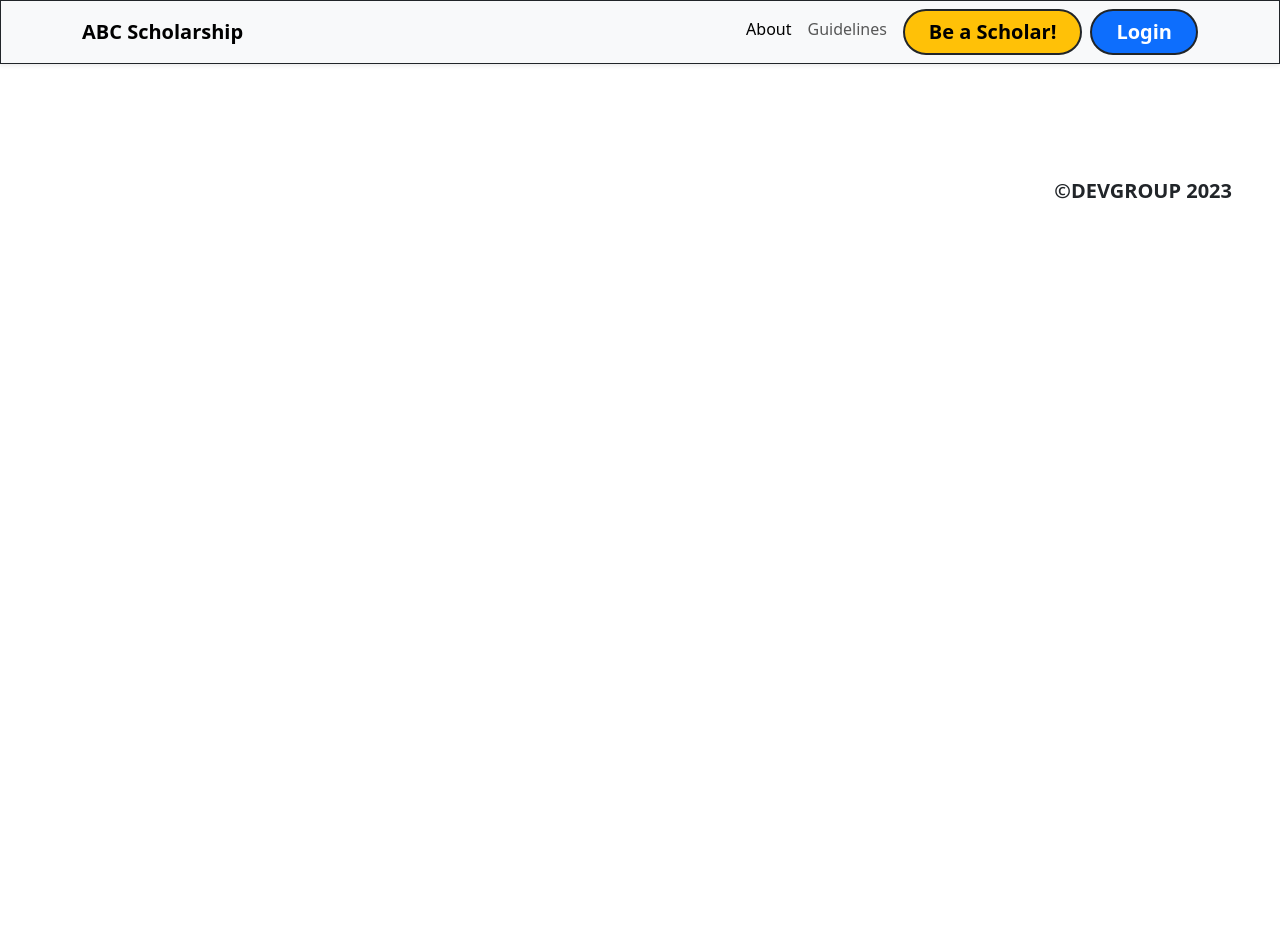
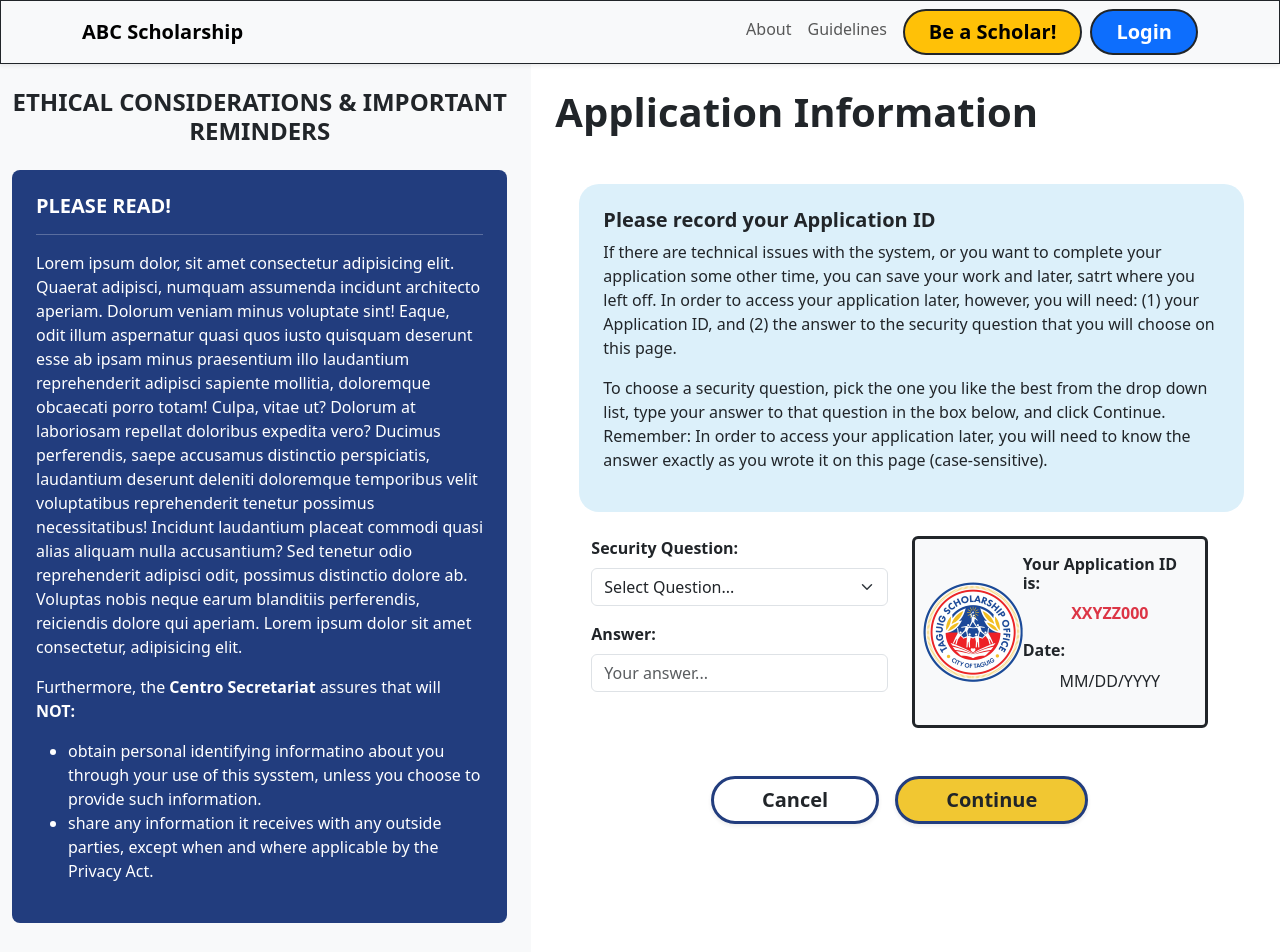
Before and after one commit to my-name-is-gabs/capstone-CS-frontend, a React (Vite) app: page /startapp in a window 1280 px wide. Shown: the top 952 px of the page. Before the commit the page ends 800 px from the top, so only its background shows below. Built offline with nearby package versions, Linux system fonts and the light colour scheme.

Commit message:
New changes

```diff
--- a/src/App.jsx
+++ b/src/App.jsx
@@ -1,6 +1,13 @@
 import { Navigation } from "./components";
 import { Route, Routes } from "react-router-dom";
-import { Home, About, Guidelines, StartingPage } from "./pages";
+import {
+  Home,
+  About,
+  Guidelines,
+  StartingPage,
+  RetrieveApp,
+  StartApp,
+} from "./pages";
 
 function App() {
   return (
@@ -11,6 +18,8 @@ function App() {
         <Route path="/about" element={<About />} />
         <Route path="/guidelines" element={<Guidelines />} />
         <Route path="/startscholar" element={<StartingPage />} />
+        <Route path="/startapp" element={<StartApp />} />
+        <Route path="/retrieve" element={<RetrieveApp />} />
       </Routes>
       <footer className="footer">
         <p className="text-end fw-bold fs-5 me-5">©DEVGROUP 2023</p>
--- a/src/components/Navigation/Navigation.jsx
+++ b/src/components/Navigation/Navigation.jsx
@@ -2,6 +2,10 @@ import { NavLink } from "react-router-dom";
 import NavButton from "../Buttons/NavButton";
 
 const Navigation = () => {
+  const checkActiveLink = ({ isActive }) => {
+    return isActive ? "nav-link active" : "nav-link";
+  };
+
   return (
     <>
       <nav className="navbar navbar-expand-lg bg-body-tertiary shadow-sm border border-bottom-4 border-dark">
@@ -26,16 +30,12 @@ const Navigation = () => {
           >
             <ul className="navbar-nav">
               <li className="nav-item">
-                <NavLink
-                  className="nav-link active"
-                  aria-current="page"
-                  to="/about"
-                >
+                <NavLink className={checkActiveLink} to="/about">
                   About
                 </NavLink>
               </li>
               <li className="nav-item">
-                <NavLink className="nav-link" to="/guidelines">
+                <NavLink className={checkActiveLink} to="/guidelines">
                   Guidelines
                 </NavLink>
               </li>
--- /dev/null
+++ b/src/pages/Start/RetrieveApp.jsx
@@ -0,0 +1,67 @@
+import { NavLink } from "react-router-dom";
+import "./appstyle.css";
+
+const RetrieveApp = () => {
+  return (
+    <>
+      <div className="cs-full-container my-5">
+        <div className="container">
+          <h1 className="fw-bold">Pick up where you left off!</h1>
+        </div>
+        <div className="cs-bg-secondary rounded p-5 align-self-center mt-3 col-md-6 col-lg-6 shadow">
+          <form action="" method="post">
+            <div className="px-4 mb-3">
+              <label className="form-label fw-bold">Application ID:</label>
+              <input
+                type="text"
+                name="app_id_retrieve"
+                id=""
+                className="form-control cs-outline"
+              />
+            </div>
+
+            <div className="px-4 mb-3">
+              <label className="form-label fw-bold">Security Question:</label>
+              <input
+                type="text"
+                name="security_retrieve"
+                id=""
+                className="form-control cs-outline"
+                readOnly
+              />
+            </div>
+
+            <div className="px-4 mb-3">
+              <label className="form-label fw-bold">Answer:</label>
+              <input
+                type="text"
+                name="answer_retrieve"
+                id=""
+                className="form-control cs-outline"
+              />
+            </div>
+
+            <div className="mt-5 d-flex justify-content-center align-items-center">
+              <div className="d-flex gap-3">
+                <NavLink
+                  to="/startscholar"
+                  className="btn cs-btn-secondary fw-bold fs-5 shadow-sm px-5"
+                >
+                  Cancel
+                </NavLink>
+                <button
+                  type="button"
+                  className="btn cs-btn-primary fw-bold fs-5 shadow-sm px-5"
+                >
+                  Continue
+                </button>
+              </div>
+            </div>
+          </form>
+        </div>
+      </div>
+    </>
+  );
+};
+
+export default RetrieveApp;
--- /dev/null
+++ b/src/pages/Start/StartApp.jsx
@@ -0,0 +1,175 @@
+import "./appstyle.css";
+
+const StartApp = () => {
+  return (
+    <>
+      <div className="row">
+        <aside className="col-md-5 bg-light p-4">
+          <h4 className="text-center fw-bold">
+            ETHICAL CONSIDERATIONS & IMPORTANT REMINDERS
+          </h4>
+          <div className="cs-bg-primary p-4 rounded-3 text-white mt-4">
+            <h5 className="fw-bold">PLEASE READ!</h5>
+            <hr />
+            <p>
+              Lorem ipsum dolor, sit amet consectetur adipisicing elit. Quaerat
+              adipisci, numquam assumenda incidunt architecto aperiam. Dolorum
+              veniam minus voluptate sint! Eaque, odit illum aspernatur quasi
+              quos iusto quisquam deserunt esse ab ipsam minus praesentium illo
+              laudantium reprehenderit adipisci sapiente mollitia, doloremque
+              obcaecati porro totam! Culpa, vitae ut? Dolorum at laboriosam
+              repellat doloribus expedita vero? Ducimus perferendis, saepe
+              accusamus distinctio perspiciatis, laudantium deserunt deleniti
+              doloremque temporibus velit voluptatibus reprehenderit tenetur
+              possimus necessitatibus! Incidunt laudantium placeat commodi quasi
+              alias aliquam nulla accusantium? Sed tenetur odio reprehenderit
+              adipisci odit, possimus distinctio dolore ab. Voluptas nobis neque
+              earum blanditiis perferendis, reiciendis dolore qui aperiam. Lorem
+              ipsum dolor sit amet consectetur, adipisicing elit.
+            </p>
+            <p>
+              Furthermore, the{" "}
+              <span className="fw-bold">Centro Secretariat</span> assures that
+              will <span className="fw-bold">NOT:</span>
+            </p>
+            <ul>
+              <li>
+                obtain personal identifying informatino about you through your
+                use of this sysstem, unless you choose to provide such
+                information.
+              </li>
+              <li>
+                share any information it receives with any outside parties,
+                except when and where applicable by the Privacy Act.
+              </li>
+            </ul>
+          </div>
+
+          <div className="p-4 mt-3">
+            <h6 className="fw-bold">For more information, contact:</h6>
+            <ol style={{ listStyle: "none" }}>
+              <li>Legal Office Department</li>
+              <li>Room 20X</li>
+              <li>Taguig City</li>
+              <li>[Landline/Cellphone number]</li>
+            </ol>
+            <hr />
+            <div className="container d-flex justify-content-end">
+              <div className="form-check">
+                <input
+                  className="form-check-input"
+                  type="checkbox"
+                  value=""
+                  id="flexCheckChecked"
+                  required
+                />
+                <label
+                  className="form-check-label fw-bold"
+                  htmlFor="flexCheckChecked"
+                >
+                  I Agree
+                </label>
+              </div>
+            </div>
+          </div>
+        </aside>
+
+        <main className="col-md-7 p-4">
+          <h1 className="fw-bold">Application Information</h1>
+          <div className="mx-auto p-4 mt-4">
+            <div className="cs-bg-light cs-radius p-4">
+              <h5 className="fw-bold">Please record your Application ID</h5>
+              <p>
+                If there are technical issues with the system, or you want to
+                complete your application some other time, you can save your
+                work and later, satrt where you left off. In order to access
+                your application later, however, you will need: (1) your
+                Application ID, and (2) the answer to the security question that
+                you will choose on this page.
+              </p>
+              <p>
+                To choose a security question, pick the one you like the best
+                from the drop down list, type your answer to that question in
+                the box below, and click Continue. Remember: In order to access
+                your application later, you will need to know the answer exactly
+                as you wrote it on this page (case-sensitive).
+              </p>
+            </div>
+
+            <form action="" method="post" className="container row mt-4">
+              <div className="col-md-6">
+                <div className="mb-3">
+                  <label htmlFor="securityQ" className="form-label fw-bold">
+                    Security Question:
+                  </label>
+                  <div className="input-group">
+                    <select
+                      name="securityQ"
+                      id="securityQ"
+                      className="form-select"
+                    >
+                      <option selected>Select Question...</option>
+                      <option value="q1">Q1</option>
+                      <option value="q2">Q2</option>
+                      <option value="q3">Q3</option>
+                    </select>
+                  </div>
+                </div>
+
+                <div className="mb-3">
+                  <label htmlFor="answerQ" className="form-label fw-bold">
+                    {" "}
+                    Answer:{" "}
+                  </label>
+                  <input
+                    type="text"
+                    name="answer!"
+                    id="answerQ"
+                    className="form-control"
+                    placeholder="Your answer..."
+                  />
+                </div>
+              </div>
+
+              <div className="col-md-6">
+                <div className="p-2 border border-3 border-dark rounded d-flex justify-content-around align-items-center bg-light">
+                  <img
+                    src="/assets/img/logo_taguig.png"
+                    className="img-fluid"
+                    width="100"
+                    alt="logo"
+                  />
+                  <div className="d-flex flex-column justify-content-center py-2">
+                    <h6 className="fw-bold">Your Application ID is:</h6>
+                    <p className="text-center text-danger fw-bold">XXYZZ000</p>
+                    <h6 className="fw-bold">Date:</h6>
+                    <p className="text-center">MM/DD/YYYY</p>
+                  </div>
+                </div>
+              </div>
+
+              <div className="mt-5 d-flex justify-content-center align-items-center">
+                <div className="d-flex gap-3">
+                  <a
+                    href="#"
+                    className="btn cs-btn-secondary fw-bold fs-5 shadow-sm px-5"
+                  >
+                    Cancel
+                  </a>
+                  <a
+                    href="#"
+                    className="btn cs-btn-primary fw-bold fs-5 shadow-sm px-5"
+                  >
+                    Continue
+                  </a>
+                </div>
+              </div>
+            </form>
+          </div>
+        </main>
+      </div>
+    </>
+  );
+};
+
+export default StartApp;
--- a/src/pages/index.js
+++ b/src/pages/index.js
@@ -2,5 +2,7 @@ import Home from "./Home/Home";
 import About from "./About/About";
 import Guidelines from "./Guidelines/Guidelines";
 import StartingPage from "./Start/StartingPage";
+import RetrieveApp from "./Start/RetrieveApp";
+import StartApp from "./Start/StartApp";
 
-export { Home, About, Guidelines, StartingPage };
+export { Home, About, Guidelines, StartingPage, RetrieveApp, StartApp };
```
Also changed, not shown: src/pages/Start/StartingPage.jsx (+4 -3 lines), public/assets/img/logo_taguig.png (added), src/pages/Start/appstyle.css (renamed from src/pages/Start/startApps.css).
